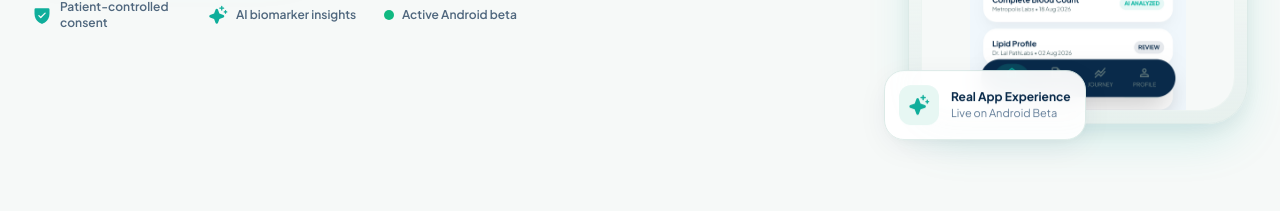
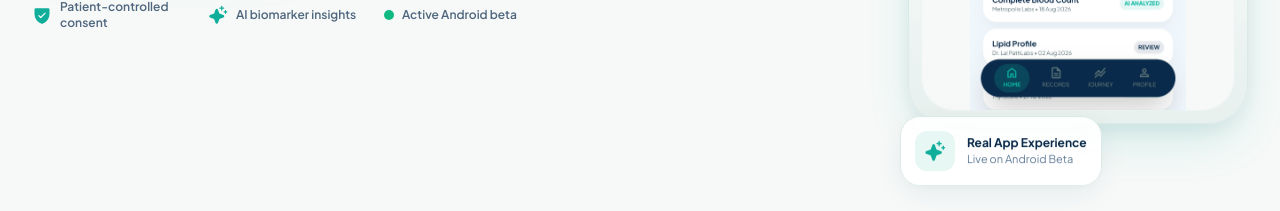
Before and after one commit to Krishsarvaiya/SwasthIQ, a React (Vite) app: page / in a window 1280 px wide. Shown: the part 741-952 px from the top of the page. Built offline with nearby package versions, Linux system fonts and the light colour scheme; no server answers.

Commit message:
fix: refine floating badge positioning

```diff
--- a/src/components/DoctorAccess.tsx
+++ b/src/components/DoctorAccess.tsx
@@ -111,7 +111,7 @@ export const DoctorAccess: React.FC = () => {
               </div>
 
               {/* Floating Badge */}
-              <div className="absolute -bottom-4 -right-4 sm:-right-6 bg-white/95 backdrop-blur-md border border-swasthiq-border p-3 rounded-2xl shadow-card flex items-center gap-2.5 transition-transform duration-200 hover:-translate-y-0.5">
+              <div className="absolute top-[calc(100%-8px)] left-1/2 -translate-x-1/2 sm:right-4 sm:left-auto sm:translate-x-0 lg:-right-2 whitespace-nowrap bg-white/95 backdrop-blur-md border border-swasthiq-border p-3 rounded-2xl shadow-card flex items-center gap-2.5 transition-transform duration-200 hover:-translate-y-0.5">
                 <CheckCircle size={22} className="text-swasthiq-teal" weight="fill" />
                 <span className="text-xs font-bold text-swasthiq-text">Granular User Consent</span>
               </div>
--- a/src/components/Hero.tsx
+++ b/src/components/Hero.tsx
@@ -153,7 +153,7 @@ export const Hero: React.FC = () => {
                 </div>
 
                 {/* Floating Mini Highlight Badge with subtle hover lift */}
-                <div className="absolute -bottom-4 -left-4 sm:-left-6 bg-white/95 backdrop-blur-md border border-swasthiq-border p-3.5 rounded-2xl shadow-card flex items-center gap-3 transition-transform duration-200 hover:-translate-y-0.5">
+                <div className="absolute top-[calc(100%-8px)] left-1/2 -translate-x-1/2 sm:left-4 sm:translate-x-0 lg:-left-2 whitespace-nowrap bg-white/95 backdrop-blur-md border border-swasthiq-border p-3.5 rounded-2xl shadow-card flex items-center gap-3 transition-transform duration-200 hover:-translate-y-0.5">
                   <div className="w-10 h-10 rounded-xl bg-swasthiq-insight flex items-center justify-center text-swasthiq-teal">
                     <Sparkle size={22} weight="fill" />
                   </div>
```
